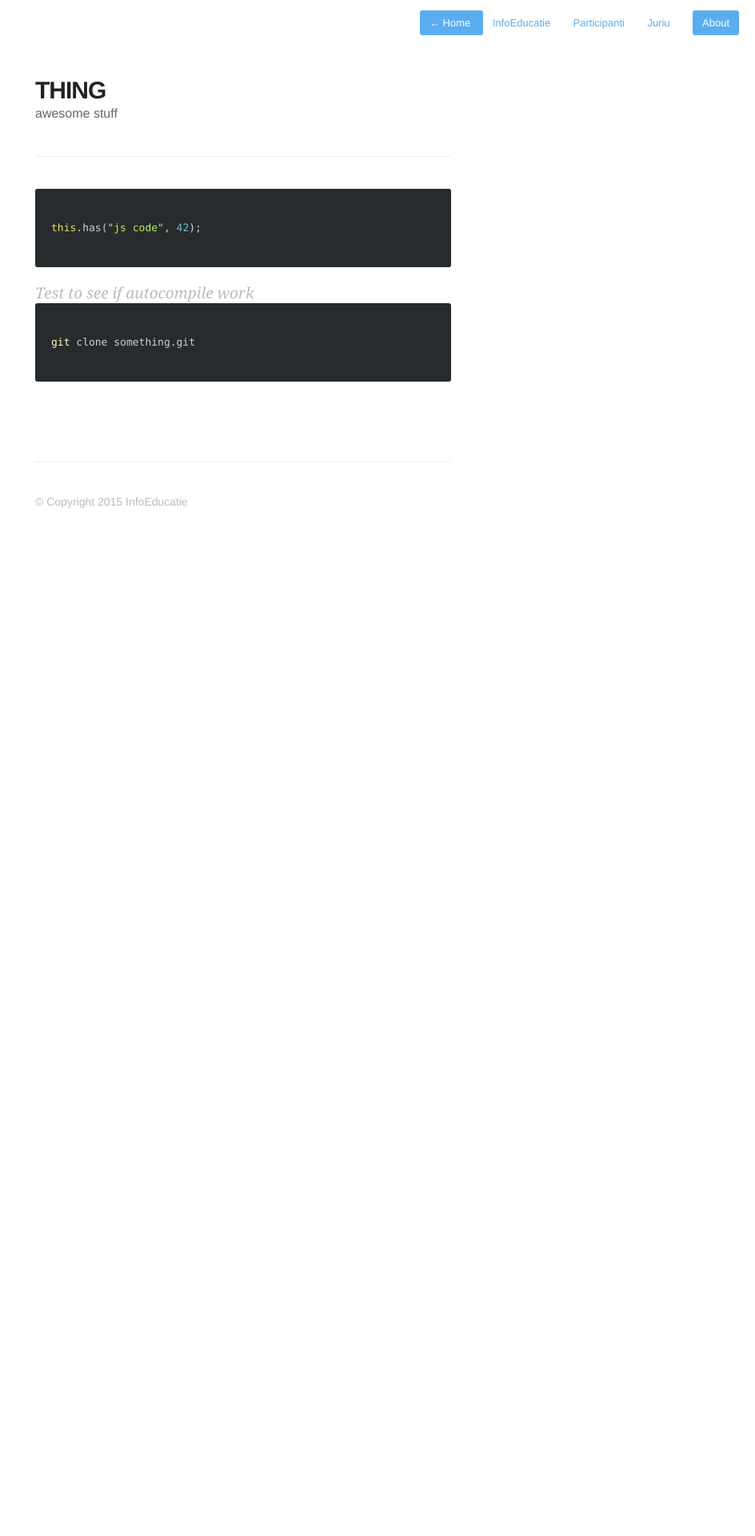
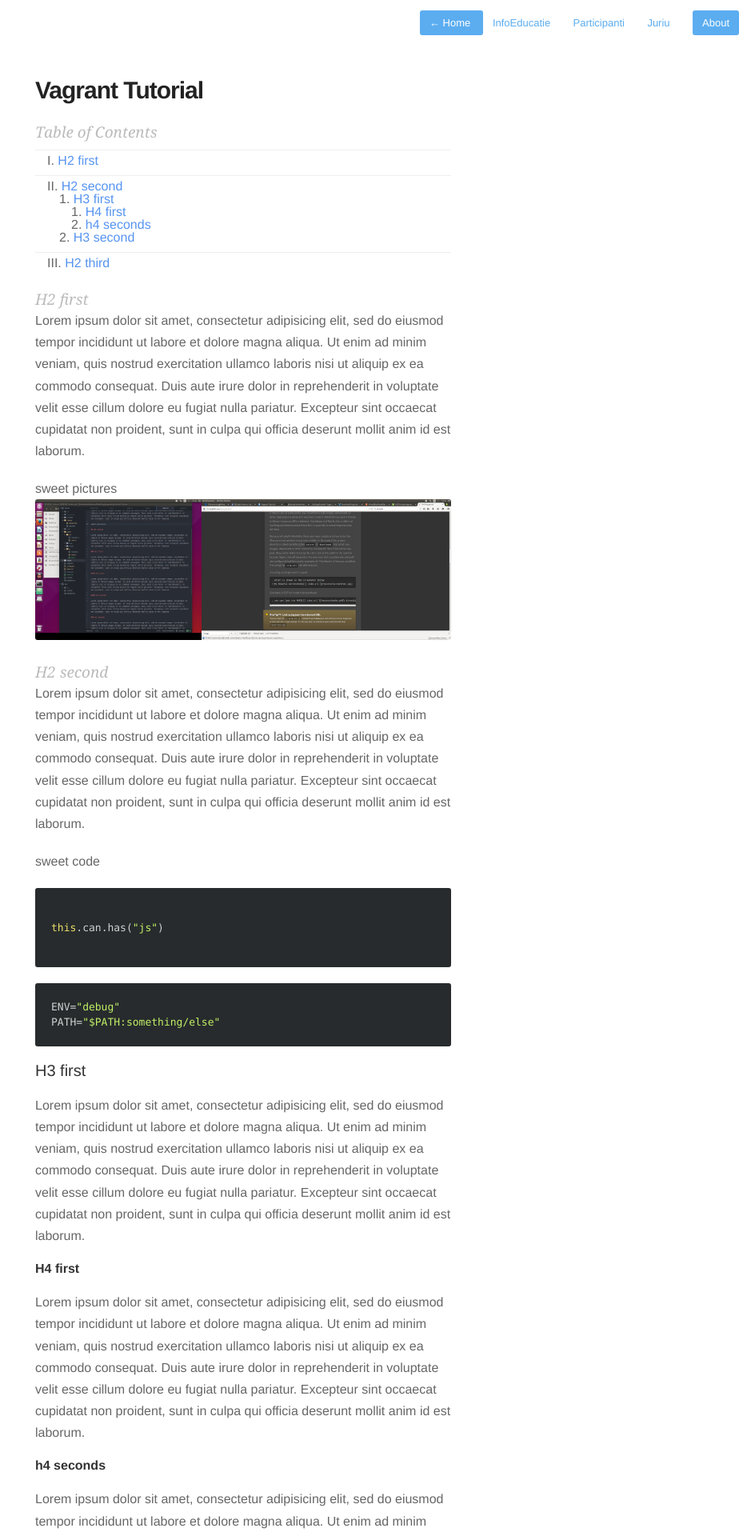
Before and after one commit to sabinmarcu/vagrant-tutorial, a Jekyll site: the page built from index.md, in a window 1280 px wide. Shown: the top 1920 px of the page at 80% size, without its empty margins (336-1280 px from the left). Built offline with Jekyll 4.4.1, drawn with Linux system fonts in a browser that asks for light colours; nearby versions of some CDN libraries; Markdown is read by kramdown in place of the engine named in the settings; the list of posts is cut into pages by our own code; before the commit the page ends 900 px from its top, so only the background shows below that; some of the changed text lies outside the part shown.

Commit message:
made some changes +added TOC +styled TOC

````diff
--- a/_config.yml
+++ b/_config.yml
@@ -7,7 +7,6 @@ aboutPage: true
 markdown: redcarpet
 highlighter: pygments
 
-paginate: 20
 baseurl: /
 domain_name: 'http://sabinmarcu.github.io/vagrant-tutorial'
 google_analytics: 'UA-XXXXXXXX-X'
@@ -19,6 +18,8 @@ author:         'InfoEducatie'
 authorTwitter:  'sabinmarcu'
 
 permalink:       /:year/:title/
+redcarpet:
+    extensions: [with_toc_data]
 
 defaults:
     -
--- a/_layouts/default.html
+++ b/_layouts/default.html
@@ -6,10 +6,10 @@
   <meta name="viewport" content="width=device-width, initial-scale=1">
 
   <title>{{ site.name }}{% if page.title %} - {{ page.title }}{% endif %}</title>
-  <link rel="shortcut icon" href="/assets/images/favicon.ico">
-  <link rel="stylesheet" href="/assets/css/style.css">
+  <link rel="shortcut icon" href="assets/images/favicon.ico">
+  <link rel="stylesheet" href="assets/css/style.css">
   <link rel="alternate" type="application/rss+xml" title="My Blog" href="/rss.xml">
-  <link rel="stylesheet" href="/assets/css/highlight.css">
+  <link rel="stylesheet" href="assets/css/highlight.css">
 </head>
 <body>
 
@@ -24,6 +24,7 @@
   </section>
 
   <script src="//ajax.googleapis.com/ajax/libs/jquery/2.1.1/jquery.min.js"></script>
+  <script src="assets/js/toc.js"></script>
   <script src="assets/js/main.js"></script>
   <script src="assets/js/highlight.js"></script>
   <script>hljs.initHighlightingOnLoad();</script>
--- a/assets/css/style.css
+++ b/assets/css/style.css
@@ -622,6 +622,28 @@ h2.month {
   margin-left: 2px;
 }
 
+.toc {
+	margin: 25px 0;
+}
+
+.toc ol li {
+	padding-left: 15px;
+}
+
+.toc > ol > li {
+	border-top: solid 1px #eee;
+	padding-top: 5px;
+	margin-top: 10px;
+}
+
+.toc ol, .toc ol li {
+	list-style-type: upper-roman;
+}
+
+.toc ol ol, .toc ol ol li {
+	list-style-type: decimal;
+}
+
 /* Media Queries */
 @media screen and (max-width: 540px) {
 	#wrapper { padding:20px 20px 20px 20px;}
--- a/assets/js/main.js
+++ b/assets/js/main.js
@@ -17,7 +17,17 @@ function isRetina() {
 };
 
 
-function retina() {
+function hook() {
+  $('#toc-top').toc({title: '<h2>Table of Contents</h2>', showEffect: 'fadeIn', headers: 'h2, h3, h4, h5, h6'});
+  $('#toc-bottom').toc({title: '<h2>Maybe you missed it</h2>', showEffect: 'fadeIn', headers: 'h2, h3, h4, h5, h6'});
+	$(".toc a").click(function() {
+		var href = $.attr(this, 'href');
+    $('html, body').animate({
+        scrollTop: $( href ).offset().top
+    }, 500);
+		history.pushState(null, null, href);
+    return false;
+	})
 
 	if (!isRetina())
 		return;
@@ -33,4 +43,4 @@ function retina() {
 	});
 };
 
-$(document).ready(retina);
+$(document).ready(hook);
--- /dev/null
+++ b/assets/js/toc.js
@@ -0,0 +1,89 @@
+// https://github.com/ghiculescu/jekyll-table-of-contents
+(function($){
+  $.fn.toc = function(options) {
+
+    var defaults = {
+      noBackToTopLinks: false,
+      title: '<i>Jump to...</i>',
+      minimumHeaders: 3,
+      headers: 'h1, h2, h3, h4, h5, h6',
+      listType: 'ol', // values: [ol|ul]
+      showEffect: 'show', // values: [show|slideDown|fadeIn|none]
+      showSpeed: 'slow' // set to 0 to deactivate effect
+    },
+    settings = $.extend(defaults, options);
+
+    function fixedEncodeURIComponent (str) {
+      return encodeURIComponent(str).replace(/[!'()*]/g, function(c) {
+        return '%' + c.charCodeAt(0).toString(16);
+      });
+    }
+
+    var headers = $(settings.headers).filter(function() {
+      // get all headers with an ID
+      var previousSiblingName = $(this).prev().attr( "name" );
+      if (!this.id && previousSiblingName) {
+        this.id = $(this).attr( "id", previousSiblingName.replace(/\./g, "-") );
+      }
+      return this.id;
+    }), output = $(this);
+    if (!headers.length || headers.length < settings.minimumHeaders || !output.length) {
+      return;
+    }
+
+    if (0 === settings.showSpeed) {
+      settings.showEffect = 'none';
+    }
+
+    var render = {
+      show: function() { output.hide().html(html).show(settings.showSpeed); },
+      slideDown: function() { output.hide().html(html).slideDown(settings.showSpeed); },
+      fadeIn: function() { output.hide().html(html).fadeIn(settings.showSpeed); },
+      none: function() { output.html(html); }
+    };
+
+    var get_level = function(ele) { return parseInt(ele.nodeName.replace("H", ""), 10); }
+    var highest_level = headers.map(function(_, ele) { return get_level(ele); }).get().sort()[0];
+    var return_to_top = '<i class="icon-arrow-up back-to-top"> </i>';
+
+    var level = get_level(headers[0]),
+      this_level,
+      html = settings.title + " <"+settings.listType+">";
+    headers.on('click', function() {
+      if (!settings.noBackToTopLinks) {
+        window.location.hash = this.id;
+      }
+    })
+    .addClass('clickable-header')
+    .each(function(_, header) {
+      this_level = get_level(header);
+      if (!settings.noBackToTopLinks && this_level === highest_level) {
+        $(header).addClass('top-level-header').after(return_to_top);
+      }
+      if (this_level === level) // same level as before; same indenting
+        html += "<li><a href='#" + fixedEncodeURIComponent(header.id) + "'>" + header.innerHTML + "</a>";
+      else if (this_level <= level){ // higher level than before; end parent ol
+        for(i = this_level; i < level; i++) {
+          html += "</li></"+settings.listType+">"
+        }
+        html += "<li><a href='#" + fixedEncodeURIComponent(header.id) + "'>" + header.innerHTML + "</a>";
+      }
+      else if (this_level > level) { // lower level than before; expand the previous to contain a ol
+        for(i = this_level; i > level; i--) {
+          html += "<"+settings.listType+"><li>"
+        }
+        html += "<a href='#" + fixedEncodeURIComponent(header.id) + "'>" + header.innerHTML + "</a>";
+      }
+      level = this_level; // update for the next one
+    });
+    html += "</"+settings.listType+">";
+    if (!settings.noBackToTopLinks) {
+      $(document).on('click', '.back-to-top', function() {
+        $(window).scrollTop(0);
+        window.location.hash = '';
+      });
+    }
+
+    render[settings.showEffect]();
+  };
+})(jQuery);
--- /dev/null
+++ b/index.md
@@ -0,0 +1,61 @@
+---
+profile: false
+---
+
+# Vagrant Tutorial
+
+<div id="toc-top" class="toc"></div>
+
+## H2 first
+
+Lorem ipsum dolor sit amet, consectetur adipisicing elit, sed do eiusmod tempor incididunt ut labore et dolore magna aliqua. Ut enim ad minim veniam, quis nostrud exercitation ullamco laboris nisi ut aliquip ex ea commodo consequat. Duis aute irure dolor in reprehenderit in voluptate velit esse cillum dolore eu fugiat nulla pariatur. Excepteur sint occaecat cupidatat non proident, sunt in culpa qui officia deserunt mollit anim id est laborum.
+
+sweet pictures
+![Test Image](assets/images/images/test.png)
+
+## H2 second
+
+Lorem ipsum dolor sit amet, consectetur adipisicing elit, sed do eiusmod tempor incididunt ut labore et dolore magna aliqua. Ut enim ad minim veniam, quis nostrud exercitation ullamco laboris nisi ut aliquip ex ea commodo consequat. Duis aute irure dolor in reprehenderit in voluptate velit esse cillum dolore eu fugiat nulla pariatur. Excepteur sint occaecat cupidatat non proident, sunt in culpa qui officia deserunt mollit anim id est laborum.
+
+sweet code
+
+```javascript
+
+this.can.has("js")
+
+```
+
+```bash
+ENV="debug"
+PATH="$PATH:something/else"
+```
+
+### H3 first
+
+Lorem ipsum dolor sit amet, consectetur adipisicing elit, sed do eiusmod tempor incididunt ut labore et dolore magna aliqua. Ut enim ad minim veniam, quis nostrud exercitation ullamco laboris nisi ut aliquip ex ea commodo consequat. Duis aute irure dolor in reprehenderit in voluptate velit esse cillum dolore eu fugiat nulla pariatur. Excepteur sint occaecat cupidatat non proident, sunt in culpa qui officia deserunt mollit anim id est laborum.
+
+#### H4 first
+
+Lorem ipsum dolor sit amet, consectetur adipisicing elit, sed do eiusmod tempor incididunt ut labore et dolore magna aliqua. Ut enim ad minim veniam, quis nostrud exercitation ullamco laboris nisi ut aliquip ex ea commodo consequat. Duis aute irure dolor in reprehenderit in voluptate velit esse cillum dolore eu fugiat nulla pariatur. Excepteur sint occaecat cupidatat non proident, sunt in culpa qui officia deserunt mollit anim id est laborum.
+
+#### h4 seconds
+
+Lorem ipsum dolor sit amet, consectetur adipisicing elit, sed do eiusmod tempor incididunt ut labore et dolore magna aliqua. Ut enim ad minim veniam, quis nostrud exercitation ullamco laboris nisi ut aliquip ex ea commodo consequat. Duis aute irure dolor in reprehenderit in voluptate velit esse cillum dolore eu fugiat nulla pariatur. Excepteur sint occaecat cupidatat non proident, sunt in culpa qui officia deserunt mollit anim id est laborum.
+
+### H3 second
+
+Lorem ipsum dolor sit amet, consectetur adipisicing elit, sed do eiusmod tempor incididunt ut labore et dolore magna aliqua. Ut enim ad minim veniam, quis nostrud exercitation ullamco laboris nisi ut aliquip ex ea commodo consequat. Duis aute irure dolor in reprehenderit in voluptate velit esse cillum dolore eu fugiat nulla pariatur. Excepteur sint occaecat cupidatat non proident, sunt in culpa qui officia deserunt mollit anim id est laborum.
+
+## H2 third
+
+Lorem ipsum dolor sit amet, consectetur adipisicing elit, sed do eiusmod tempor incididunt ut labore et dolore magna aliqua. Ut enim ad minim veniam, quis nostrud exercitation ullamco laboris nisi ut aliquip ex ea commodo consequat. Duis aute irure dolor in reprehenderit in voluptate velit esse cillum dolore eu fugiat nulla pariatur. Excepteur sint occaecat cupidatat non proident, sunt in culpa qui officia deserunt mollit anim id est laborum.
+
+<div id="toc-bottom" class="toc"></div>
+
+---
+
+# Thank you for reading this
+
+We hope it'll help... you dirty bastards
+
+{% include footer.html %}
````
Also changed, not shown: about.md (+5 -0 lines), index.html (deleted, +0 -8 lines), assets/images/images/test.png (added).
